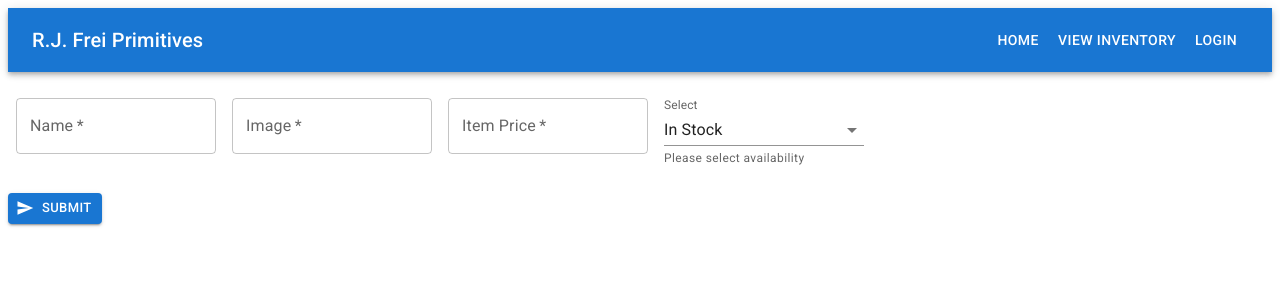
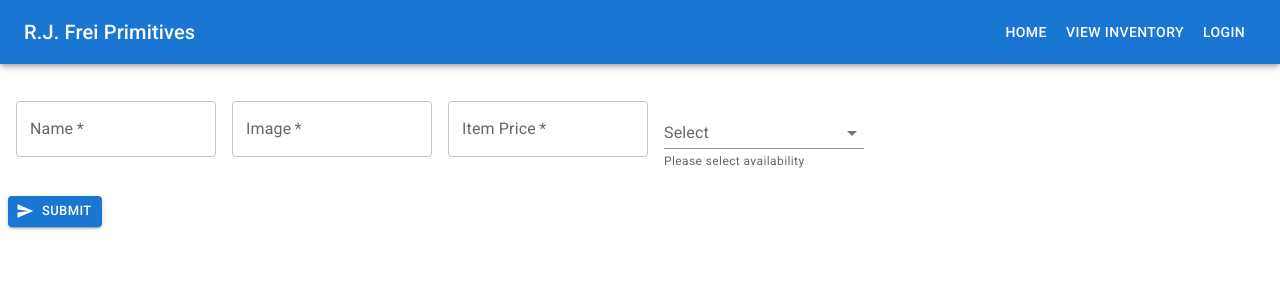
Before and after one commit to addisonfrei/Phase-2-Project, a React (Create React App) app: page /add in a window 1280 px wide. Shown: the top 300 px of the page. Built offline with nearby package versions, Linux system fonts and the light colour scheme; data requests are answered from the project's data file.

Commit message:
Remove static app bar on NavBar component and update top margins on components

```diff
--- a/src/components/AddItem.jsx
+++ b/src/components/AddItem.jsx
@@ -15,17 +15,15 @@ function AddItem( { onFormSubmit } ) {
   })
 
   const navigate = useNavigate()
-  const error = document.getElementById("formError")
 
   function handleFormChange(e) {
     setFormData({...formData,
       [e.target.name]: e.target.value
     })
-    error.textContent=""
   }
 
   function handleFormSubmit() {
-    if (formData.name !== "" && formData.image !== "" && formData.price !== "") {
+    if (formData.name !== "" && formData.image !== "" && formData.price !== "" && formData.available !== "") {
       fetch('http://localhost:3001/inventory', {
       method: 'POST',
       headers: {'Content-Type': 'application/json'},
@@ -34,8 +32,9 @@ function AddItem( { onFormSubmit } ) {
       .then(newObj => onFormSubmit(newObj))
       navigate('/inventory')
     } else {
+      const error = document.getElementById("formError")
+      error.textContent="Name, image, price, and availability are required to submit item into inventory"
       error.style.color="red"
-      error.textContent="Name, image, and price are required to submit item into inventory"
     }
   }
 
@@ -45,6 +44,7 @@ function AddItem( { onFormSubmit } ) {
       sx={{
         '& .MuiTextField-root': { m: 1, width: '25ch' },
       }}
+      style={{ marginTop: "75px" }}
   >
     <div>
       <br />
@@ -75,7 +75,7 @@ function AddItem( { onFormSubmit } ) {
       <TextField
           select
           id="outlined-required"
-          defaultValue="In Stock"
+          defaultValue=""
           label="Select"
           name="available"
           onChange={handleFormChange}
--- a/src/components/HomePage.jsx
+++ b/src/components/HomePage.jsx
@@ -2,7 +2,7 @@ import React from 'react'
 
 const HomePage = () => {
   return (
-    <div align='center'>
+    <div align='center' style={{ marginTop: "75px" }}>
         <h1>R. J. Frei Primitives</h1>
         <h3>R. J. Frei Primitives specializes in antiques and antique reproductions</h3>
         <p>  All items on this site are available for purchase.  Special request ordering is available.</p>
--- a/src/components/InventoryCard.jsx
+++ b/src/components/InventoryCard.jsx
@@ -18,7 +18,7 @@ const InventoryCard = ( { inventory, onDeleteItem, isLoggedIn } ) => {
     }
 
     return (
-        <Card >
+        <Card>
           <CardContent>
             <img
                 src={image}
--- a/src/components/InventoryContainer.jsx
+++ b/src/components/InventoryContainer.jsx
@@ -26,7 +26,7 @@ const InventoryContainer = ( { inventoryList, onDeleteItem, isLoggedIn } ) => {
             </Grid>
         ))
     return (
-        <Box sx={{ flexGrow: 1 }} style={{marginTop: '20px'}}>
+        <Box style={{marginTop: "75px"}}>
           <Grid container spacing={2}>
             { inventoryCard }
           </Grid>
--- a/src/components/Login.jsx
+++ b/src/components/Login.jsx
@@ -11,13 +11,11 @@ const Login = ({isLoggedIn, setIsLoggedIn}) => {
       "password": "",
     })
     const navigate = useNavigate()
-    const error = document.getElementById("loginError")
 
     function handleFormChange(e) {
       setUser({...user,
         [e.target.name]: e.target.value
       })
-      error.textContent=""
     }
 
     function handleFormSubmit() {
@@ -25,8 +23,9 @@ const Login = ({isLoggedIn, setIsLoggedIn}) => {
           setIsLoggedIn(isLoggedIn => !isLoggedIn)
           navigate('/inventory')
       } else {
-          error.style.color="red"
-          error.textContent="Invalid credentials! Please try again."
+        const error = document.getElementById("loginError")
+        error.textContent="Invalid credentials! Please try again."
+        error.style.color="red"
       }
     }
 
@@ -36,6 +35,7 @@ const Login = ({isLoggedIn, setIsLoggedIn}) => {
         sx={{
         '& .MuiTextField-root': { m: 1, width: '25ch' },
         }}
+        style={{ marginTop: "50px" }}
     >
     <div>
       <br />
--- a/src/components/NavBar.jsx
+++ b/src/components/NavBar.jsx
@@ -9,7 +9,7 @@ import Button from '@mui/material/Button';
 const NavBar = ( { isLoggedIn, setIsLoggedIn } ) => {
   return (
     <Box sx={{ flexGrow: 1 }}>
-        <AppBar position="static">
+        <AppBar >
             <Toolbar>
             <Typography variant="h6" component="div" sx={{ flexGrow: 1 }}>
                 R.J. Frei Primitives
```
Also changed, not shown: 1 other file (tests, documents, lock files or other folders).
